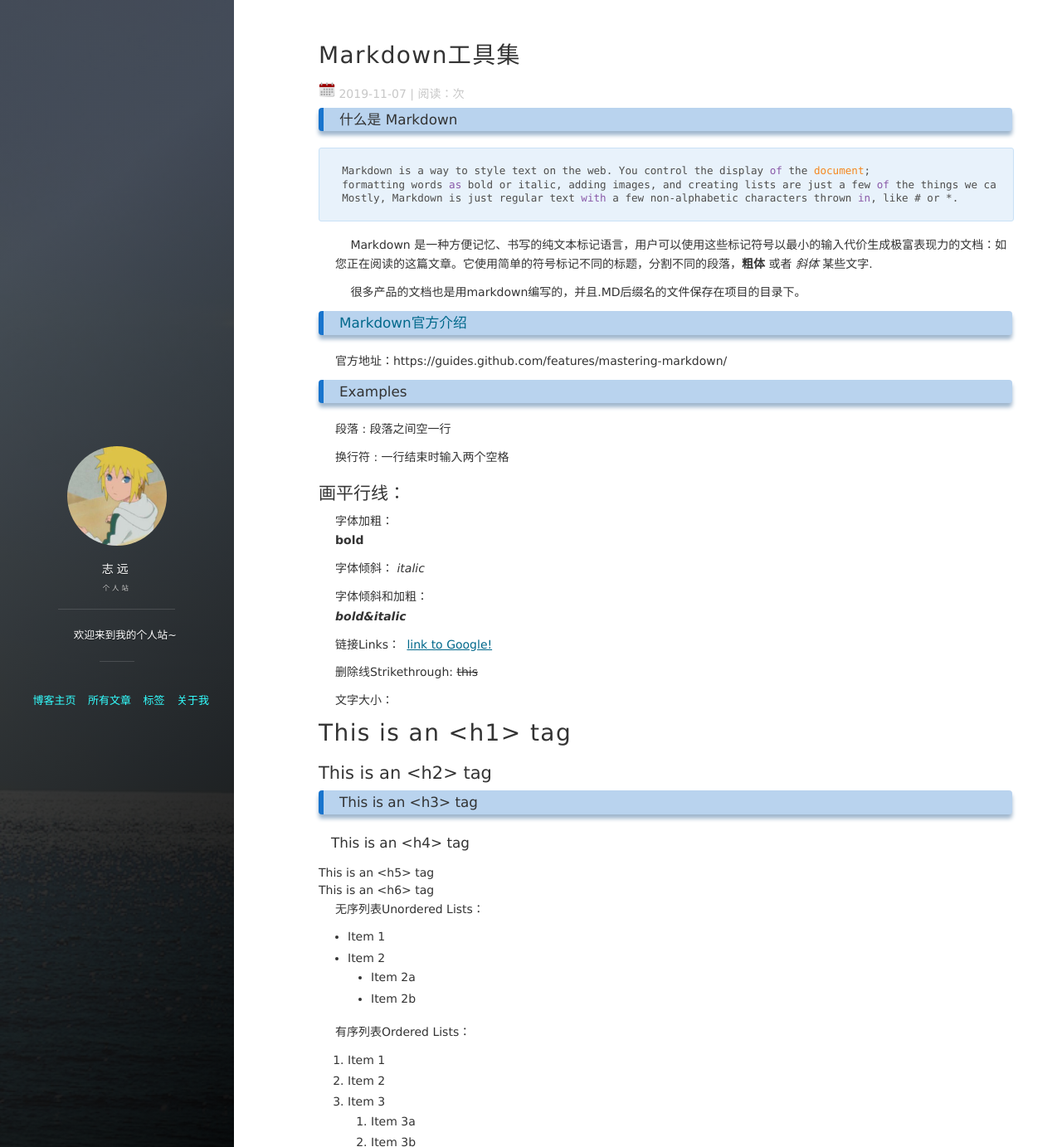
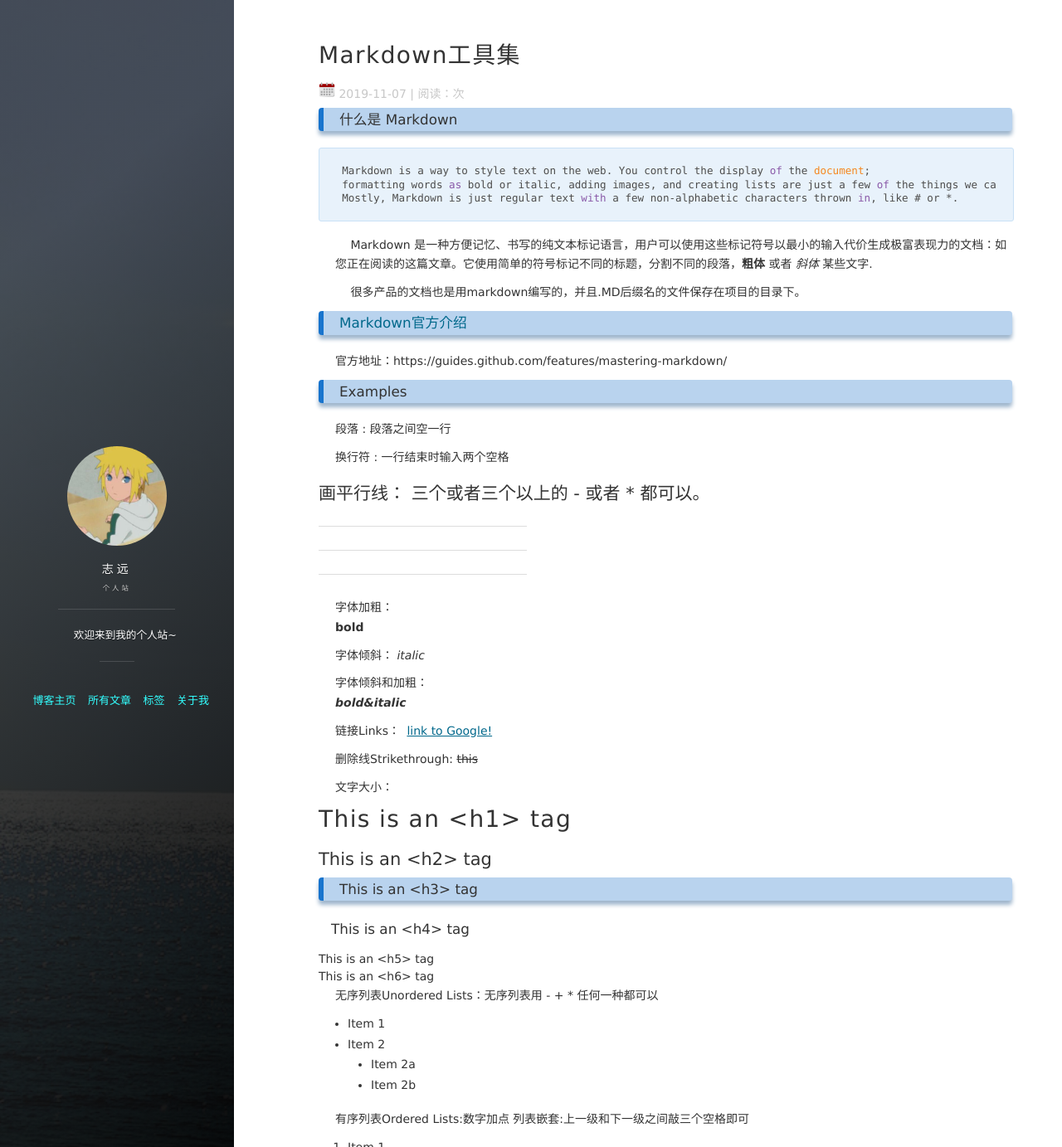
Before and after one commit to blueskyxzy/blueskyxzy.github.io, a Jekyll site: the page built from _posts/2019-11-07-markdownTool.md, in a window 1280 px wide and 1400 px high, cut to the strip 0-1383 px from the top of the window. Shown: the whole strip at 83% size. Built offline with Jekyll 4.4.1, drawn with Linux system fonts in a browser that asks for light colours; nearby versions of some CDN libraries; comment, search, counter and statistics services are not loaded; some of the changed text lies outside the part shown.

Commit message:
add Markdown

```diff
--- a/_posts/2019-11-07-markdownTool.md
+++ b/_posts/2019-11-07-markdownTool.md
@@ -27,8 +27,11 @@ tags: 工具
 
 换行符 : 一行结束时输入两个空格
 
-画平行线：
---------
+画平行线： 三个或者三个以上的 - 或者 * 都可以。
+---
+----
+***
+*****
 
 字体加粗：
     **bold**
@@ -53,13 +56,13 @@ tags: 工具
 ##### This is an <h5> tag
 ###### This is an <h6> tag
 
-无序列表Unordered Lists：
+无序列表Unordered Lists：无序列表用 - + * 任何一种都可以
 * Item 1
 * Item 2
   * Item 2a
   * Item 2b
 
-有序列表Ordered Lists：
+有序列表Ordered Lists:数字加点   列表嵌套:上一级和下一级之间敲三个空格即可
 1. Item 1
 1. Item 2
 1. Item 3
@@ -80,10 +83,9 @@ Format: ![Alt Text](url)
     >>> 这是引用的内容
 
 
-内联代码Inline code:
+内联代码Inline code:  代码之间分别用一个反引号包起来
 内嵌代码`alert('Hello World');`
-I think you should use an
-`<addr>` element here instead.
+I think you should use an `<addr>` element here instead.
 css 的大部分语法同样可以在 markdown 上使用，但不同的渲染器渲染出来的 markdown 内容样式也不一样，下面这些链接里面有 markdown 基本语法
 
 Syntax highlighting
@@ -104,10 +106,9 @@ You can also simply indent your code by four spaces:
       }
     }
 Here’s an example of Python code without syntax highlighting:
-
-    def foo():
-        if not bar:
-            return True
+def foo():
+   if not bar:
+      return True
 
 任务清单Task Lists:
 - [x] @mentions, #refs, [links](), **formatting**, and <del>tags</del> supported
```
